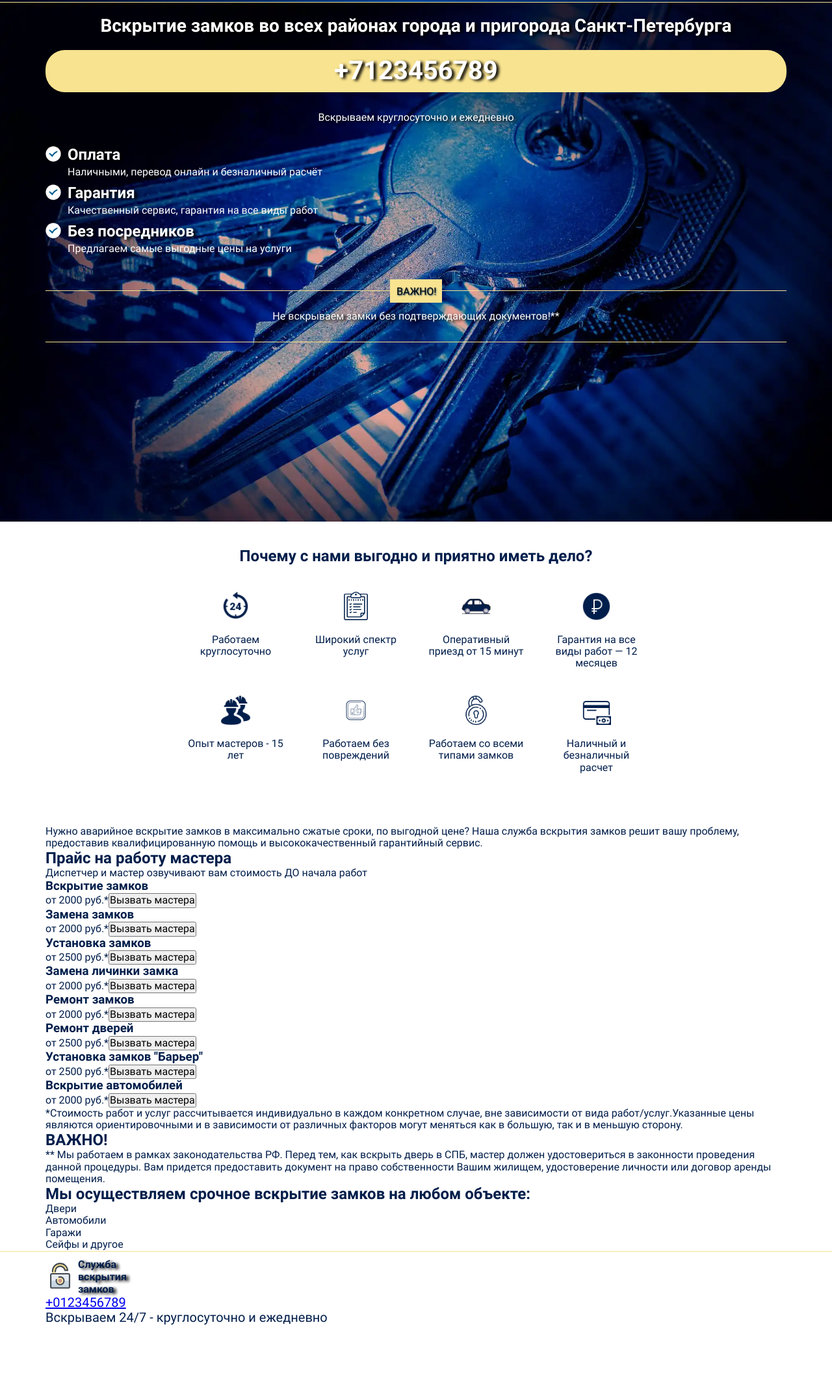
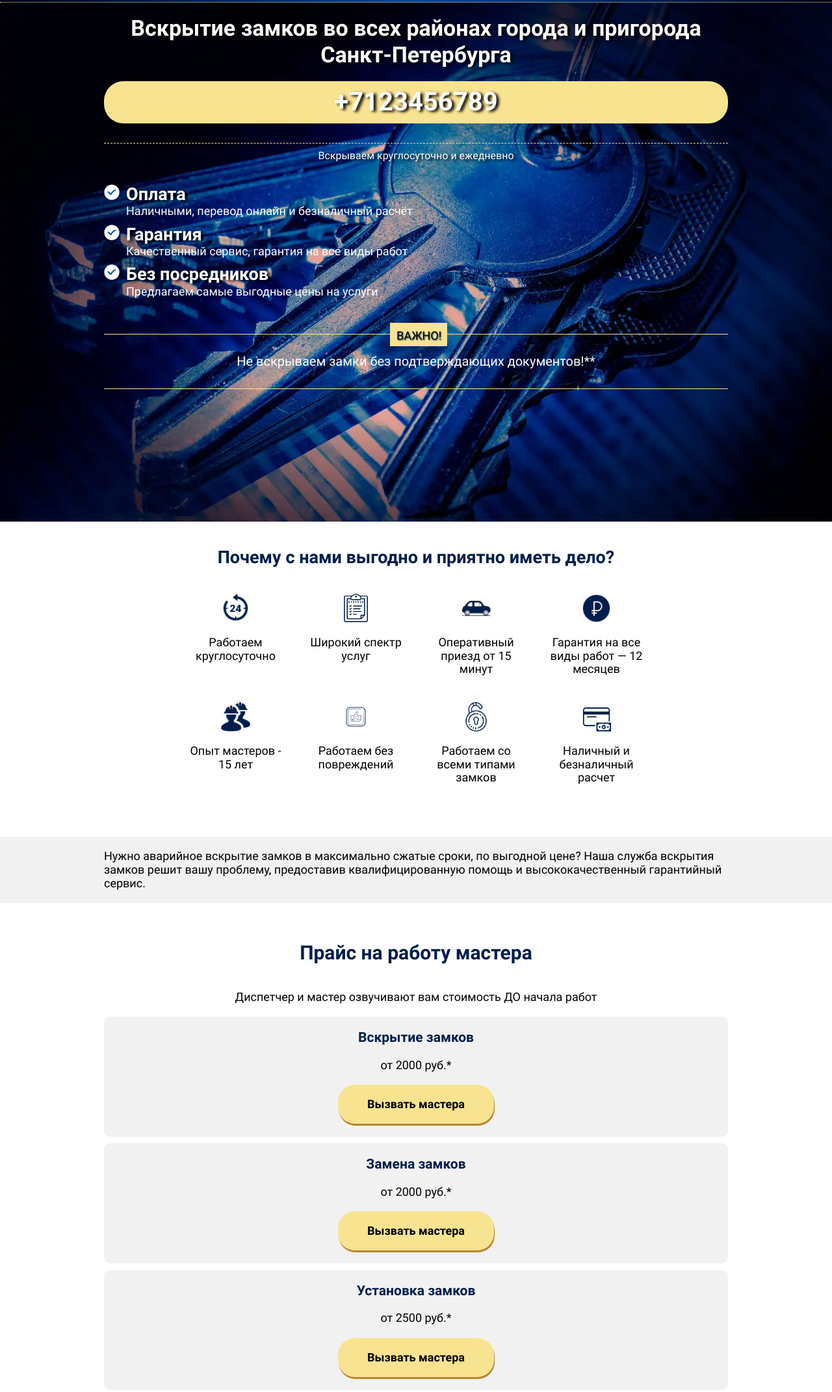
Before and after one commit to Rogue632/rogue632.github.io, a plain HTML site: page index.html in a window 1280 px wide. Shown: the part 72-2215 px from the top of the page at 65% size. Before the commit the page ends 2112 px from the top, so only its background shows below. Drawn offline with Linux system fonts and the light colour scheme.

Commit message:
add few blocks

```diff
--- a/css/style.css
+++ b/css/style.css
@@ -3,7 +3,7 @@
   margin: 0;
 }
 
-/* fonts */
+/* FONTS START */
 
 @font-face {
   font-family: "Roboto";
@@ -29,13 +29,9 @@
   font-display: swap;
 }
 
-/* end */
+/* FONTS END */
 
-/* service */
-
-.main-color {
-  color: #001E4B;
-}
+/* SERVICE START  */
 
 .container {
   padding: 0 20px;
@@ -62,12 +58,6 @@
   }
 }
 
-@media screen and (min-width: 1199px) {
-  .container {
-    max-width: 1140px;
-  }
-}
-
 ul  {
   list-style: none;
 }
@@ -75,7 +65,7 @@ ul  {
 body {
   font-family: "Roboto", Arial, sans-serif;
   font-weight: 400;
-  font-size: 16px;
+  font-size: 18px;
 }
 
 img {
@@ -87,11 +77,17 @@ img {
   text-shadow: 4px 2px 4px black;
 }
 
-/* end */
+/* SERVICE END */
 
 .app {
-  color: #001E4B;
+  /* color: #001E4B; */
 }
+
+.main__section {
+  margin-bottom: 40px;
+}
+
+/* HEADER START */
 
 .header {
   font-weight: 400;
@@ -102,7 +98,7 @@ img {
   /* padding-top: 10px; */
   width: 100%;
   height: 75px;
-  border-bottom: 1px solid #F8E390;
+  border-bottom: 1px dotted #F8E390;
   position: fixed;
   z-index: 1;
 }
@@ -211,35 +207,16 @@ img {
   }
 }
 
-.tip {
-  font-size: 16px;
-  margin: 0 auto;
-  text-align: center;
-  padding-bottom: 10px;
-  margin-bottom: 20px;
-  border-bottom: 1px dashed #F8E390;
-}
+/* HEADER END */
 
-@media screen and (min-width: 480px) {
-  .tip {
-    /* font-size: 20px; */
-  }
-}
-
-@media screen and (min-width: 767px) {
-  .tip {
-    /* font-size: 26px; */
-  }
-}
-
-@media screen and (min-width: 1023px) {
-  .tip {
-    border-bottom: none;
-  }
-}
+/* MAIN START */
 
 .main {
   padding-top: 75px;
+}
+
+.main__section {
+  margin-bottom: 40px;
 }
 
 .info {
@@ -247,8 +224,7 @@ img {
   color: #ffffff;
   /* height: 100vh; */
   text-align: center;
-  margin-bottom: 40px;
-  padding-bottom: 20px;
+  padding-bottom: 90px;
 }
 
 @media screen and (min-width: 767px) {
@@ -268,21 +244,21 @@ img {
   }
 }
 
-.info__caption {
-  font-size: 28px;
+.info__title {
+  font-size: 34px;
   padding: 20px 0;
   line-height: 1.2;
 }
 
 @media screen and (min-width: 767px) {
-  .info__caption {
+  .info__title {
     /* font-size: 40px;
     padding: 30px 0; */
   }
 }
 
 @media screen and (min-width: 1023px) {
-  .info__caption {
+  .info__title {
 
   }
 }
@@ -312,19 +288,48 @@ img {
   text-decoration: none;
 }
 
-.info__wrapper {
+.info__tip {
+  font-size: 16px;
+  margin: 0 auto;
+  text-align: center;
+  padding-bottom: 10px;
+  padding-top: 10px;
+  margin-bottom: 20px;
+  border-bottom: 1px dashed #F8E390;
+  border-top: 1px dashed #F8E390;
+}
+
+@media screen and (min-width: 480px) {
+  .info__tip {
+    /* font-size: 20px; */
+  }
+}
+
+@media screen and (min-width: 767px) {
+  .info__tip {
+    /* font-size: 26px; */
+  }
+}
+
+@media screen and (min-width: 1023px) {
+  .info__tip {
+    border-bottom: none;
+  }
+}
+
+.info__list {
   list-style: none;
   margin-bottom: 50px;
 }
 
 @media screen and (min-width: 767px) {
-  .info__wrapper {
+  .info__list {
     /* font-size: 20px;
     margin-bottom: 60px; */
   }
 }
 
-.info__subscription {
+.info__item {
   padding: 5px 0;
 }
 
@@ -343,7 +348,7 @@ img {
   text-align: left;
 }
 
-.blockqoute {
+.info__warning {
   border-top: 1px solid #F8E390;
   border-bottom: 1px solid #F8E390;
   padding: 30px 0;
@@ -352,33 +357,39 @@ img {
 }
 
 @media screen and (min-width: 767px) {
-  .blockqoute {
+  .info__warning {
     /* padding: 40px 0; */
   }
 }
 
+.info__caption {
+  font-size: 20px;
+}
+
 @media screen and (min-width: 767px) {
-  .blockqoute__text {
+  .info__caption {
     /* font-size: 30px; */
   }
 }
 
-.blockqoute__text::before {
+.info__caption::before {
   content: "ВАЖНО!";
   display: block;
-  width: 60px;
+  width: 68px;
   height: 16px;
   background-color: #F8E390;
   padding: 10px;
   position: absolute;
   top: -18px;
   left: calc(50% - 40px);
+  font-size: 18px;
+  font-weight: 500;
   color: #000;
   text-shadow: 1px 1px 2px #043870;
 }
 
 @media screen and (min-width: 767px) {
-  .blockqoute__text::before {
+  .info__caption::before {
     /* width: 120px; */
     /* height: 30px; */
     /* top: -25px; */
@@ -388,7 +399,6 @@ img {
 }
 
 .features {
-  margin-bottom: 40px;
 }
 
 .features__caption {
@@ -430,6 +440,79 @@ img {
   }
 }
 
+.lead {
+  background-color: #f1f1f1;
+  font-size: 18px;
+  padding: 20px 10px;
+}
+
+.prices {
+  text-align: center;
+}
+
+.prices__title {
+  font-size: 30px;
+  padding: 20px 0;
+  color: #001E4B;
+}
+
+.prices__text {
+  font-size: 18px;
+  padding: 20px 0;
+}
+
+.prices__item {
+  display: flex;
+  flex-direction: column;
+  align-items: center;
+  padding: 20px;
+  margin-bottom: 10px;
+  border-radius: 10px;
+  background-color: #f1f1f1;
+}
+
+.prices__subtitle {
+  margin-bottom: 20px;
+  color: #001E4B;
+}
+
+.prices__value {
+  margin-bottom: 20px;
+}
+
+.prices__btn {
+  text-decoration: none;
+  color: #000;
+  font-weight: 600;
+  background-color: #F8E390;
+  display: flex;
+  justify-content: center;
+  align-items: center;
+  width: 240px;
+  height: 60px;
+  border-radius: 26px;
+  box-shadow: 1px 3px 0 0 #B8852E;
+}
+
+.prices__describe {
+  font-size: 16px;
+  text-align: left;
+}
+
+.warning {
+  background-color: #f1f1f1;
+  padding: 20px 0;
+}
+
+.warning__title {
+  color: #001E4B;
+  font-size: 30px;
+  text-align: center;
+  margin-bottom: 20px;
+}
+
+/* MAIN END */
+
 /* FOOTER START */
 
 .footer {
--- a/index.html
+++ b/index.html
@@ -48,30 +48,30 @@
     <main class="main">
       <section class="main__section info">
         <div class="container">
-          <h1 class="info__caption text-shadow">Вскрытие замков во всех районах города и пригорода Санкт-Петербурга</h1>
+          <h1 class="info__title text-shadow">Вскрытие замков во всех районах города и пригорода Санкт-Петербурга</h1>
           <a class="info__phone-link" href="tel:+0123456789">
             <h2 class="info__phone text-shadow">+7123456789</h2>
           </a>
-          <div class="tip text-shadow">Вскрываем круглосуточно и ежедневно
+          <div class="info__tip text-shadow">Вскрываем круглосуточно и ежедневно
           </div>
-          <ul class="info__wrapper">
-            <li class="info__subscription">
+          <ul class="info__list">
+            <li class="info__item">
               <h2 class="info__heading text-shadow">Оплата</h2>
               <p class="info__text">Наличными, перевод онлайн и безналичный расчёт</p>
             </li>
-            <li class="info__subscription">
+            <li class="info__item">
               <h2 class="info__heading text-shadow">Гарантия</h2>
               <p class="info__text">Качественный сервис, гарантия на все виды работ</p>
             </li>
-            <li class="info__subscription">
+            <li class="info__item">
               <h2 class="info__heading text-shadow">Без посредников</h2>
               <p class="info__text">Предлагаем самые выгодные цены на услуги</p>
             </li>
           </ul>
-          <section class="blockqoute text-shadow--min">
-            <!-- <h3 class="blockqoute__title">ВАЖНО!</h3> -->
-            <span class="blockqoute__text text-shadow">Не вскрываем замки без подтверждающих документов!**</span>
-          </section>
+          <div class="info__warning">
+            <!-- <h3 class="warning__title">ВАЖНО!</h3> -->
+            <span class="info__caption">Не вскрываем замки без подтверждающих документов!**</span>
+          </div>
         </div>
       </section>
       <section class="main__section features">
@@ -117,48 +117,48 @@
           <ul class="prices__list">
             <li class="prices__item">
               <h3 class="prices__subtitle">Вскрытие замков</h3>
-              <span class="prices__value">от 2000 руб.*</span><button class="prices__btn">Вызвать мастера</button></li>
+              <span class="prices__value">от 2000 руб.*</span><a href="tel: +7123456789" class="prices__btn">Вызвать мастера</a></li>
             <li class="prices__item">
               <h3 class="prices__subtitle">Замена замков</h3>
-              <span class="prices__value">от 2000 руб.*</span><button class="prices__btn">Вызвать мастера</button></li>
+              <span class="prices__value">от 2000 руб.*</span><a href="tel: +7123456789" class="prices__btn">Вызвать мастера</a></li>
             <li class="prices__item">
               <h3 class="prices__subtitle">Установка замков</h3>
-              <span class="prices__value">от 2500 руб.*</span><button class="prices__btn">Вызвать мастера</button></li>
+              <span class="prices__value">от 2500 руб.*</span><a href="tel: +7123456789" class="prices__btn">Вызвать мастера</a></li>
             <li class="prices__item">
               <h3 class="prices__subtitle">Замена личинки замка</h3>
-              <span class="prices__value">от 2000 руб.*</span><button class="prices__btn">Вызвать мастера</button></li>
+              <span class="prices__value">от 2000 руб.*</span><a href="tel: +7123456789" class="prices__btn">Вызвать мастера</a></li>
             <li class="prices__item">
               <h3 class="prices__subtitle">Ремонт замков</h3>
-              <span class="prices__value">от 2000 руб.*</span><button class="prices__btn">Вызвать мастера</button></li>
+              <span class="prices__value">от 2000 руб.*</span><a href="tel: +7123456789" class="prices__btn">Вызвать мастера</a></li>
             <li class="prices__item">
               <h3 class="prices__subtitle">Ремонт дверей</h3>
-              <span class="prices__value">от 2500 руб.*</span><button class="prices__btn">Вызвать мастера</button></li>
+              <span class="prices__value">от 2500 руб.*</span><a href="tel: +7123456789" class="prices__btn">Вызвать мастера</a></li>
             <li class="prices__item">
               <h3 class="prices__subtitle">Установка замков "Барьер"</h3>
-              <span class="prices__value">от 2500 руб.*</span><button class="prices__btn">Вызвать мастера</button></li>
+              <span class="prices__value">от 2500 руб.*</span><a href="tel: +7123456789" class="prices__btn">Вызвать мастера</a></li>
             <li class="prices__item">
               <h3 class="prices__subtitle">Вскрытие автомобилей</h3>
-              <span class="prices__value">от 2000 руб.*</span><button class="prices__btn">Вызвать мастера</button></li>
+              <span class="prices__value">от 2000 руб.*</span><a href="tel: +7123456789" class="prices__btn">Вызвать мастера</a></li>
           </ul>
           <div class="prices__describe">
             *Стоимость работ и услуг рассчитывается индивидуально в каждом конкретном случае, вне зависимости от вида работ/услуг.Указанные цены являются ориентировочными и в зависимости от различных факторов могут меняться как в большую, так и в меньшую сторону.
           </div>
         </div>
       </section>
-      <section class="main__section tooltip">
+      <section class="main__section warning">
         <div class="container">
-          <h2 class="tooltip__title">ВАЖНО!</h2>
-          <p class="tooltip__text">** Мы работаем в рамках законодательства РФ. Перед тем, как вскрыть дверь в СПБ, мастер должен удостовериться в законности проведения данной процедуры. Вам придется предоставить документ на право собственности Вашим жилищем, удостоверение личности или договор аренды помещения.</p>
+          <h2 class="warning__title">ВАЖНО!</h2>
+          <p class="warning__text">** Мы работаем в рамках законодательства РФ. Перед тем, как вскрыть дверь в СПБ, мастер должен удостовериться в законности проведения данной процедуры. Вам придется предоставить документ на право собственности Вашим жилищем, удостоверение личности или договор аренды помещения.</p>
         </div>
       </section>
-      <section class="main__section types">
+      <section class="main__section benefits">
         <div class="container">
-          <h2 class="lead__caption">Мы осуществляем срочное вскрытие замков на любом объекте:</h2>
-          <ul class="lead__list">
-            <li class="lead__list-item">Двери</li>
-            <li class="lead__list-item">Автомобили</li>
-            <li class="lead__list-item">Гаражи</li>
-            <li class="lead__list-item">Сейфы и другое</li>
+          <h2 class="benefits__caption">Мы осуществляем срочное вскрытие замков на любом объекте:</h2>
+          <ul class="benefits__list">
+            <li class="benefits__item">Двери</li>
+            <li class="benefits__item">Автомобили</li>
+            <li class="benefits__item">Гаражи</li>
+            <li class="benefits__item">Сейфы и другое</li>
           </ul>
         </div>
       </section>
```
